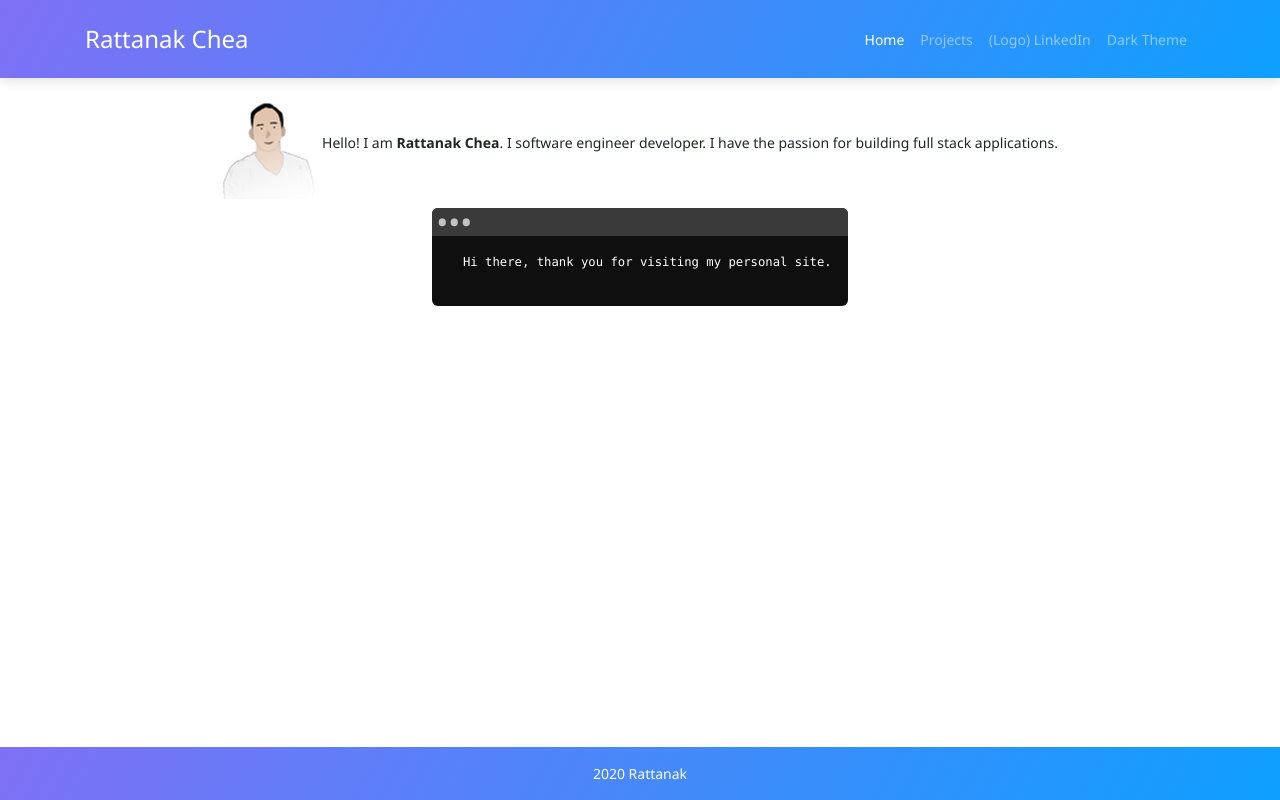
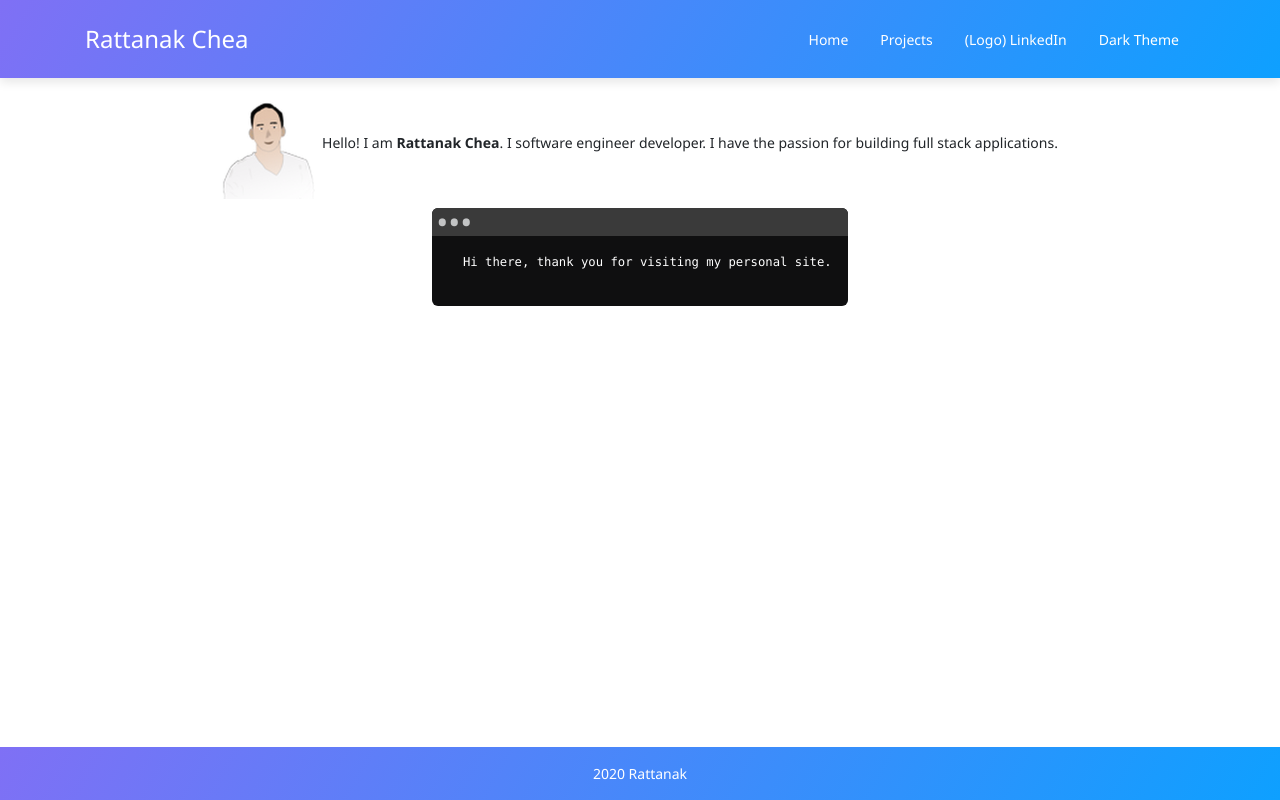
Before and after one commit to rattanakchea/rattanakchea.github.io, an Angular app: page / in a window 1280 px wide. Built offline with nearby package versions, Linux system fonts and the light colour scheme.

Commit message:
remove default bootstrap nav using more custom flex display

```diff
--- a/src/app/shared/navigation/navigation.component.html
+++ b/src/app/shared/navigation/navigation.component.html
@@ -1,18 +1,12 @@
 <nav
   class="navbar navbar-dark navbar-expand-lg fixed-top portfolio-navbar gradient py-3"
 >
-  <div class="container">
-    <a class="navbar-brand logo" routerLink="/">Rattanak Chea</a
-    ><button
-      data-toggle="collapse"
-      class="navbar-toggler"
-      data-target="#navbarNav"
-    >
-      <span class="sr-only">Toggle navigation</span
-      ><span class="navbar-toggler-icon"></span>
-    </button>
-    <div class="collapse navbar-collapse" id="navbarNav">
-      <ul class="nav navbar-nav ml-auto">
+  <div class="container d-flex flex-nowrap">
+    <div>
+      <a class="navbar-brand logo" routerLink="/">Rattanak Chea</a>
+    </div>
+    <div class="d-flex" id="navbarNav">
+      <ul class="nav ml-auto">
         <li class="nav-item" role="presentation">
           <a class="nav-link active" href="index.html">Home</a>
         </li>
--- a/src/app/shared/navigation/navigation.component.scss
+++ b/src/app/shared/navigation/navigation.component.scss
@@ -1,4 +1,11 @@
-:host {
-  width: 100%;
-  height: 100px;
+.portfolio-navbar.navbar {
+  box-shadow: 0 4px 10px rgba(0, 0, 0, 0.1);
 }
+
+.portfolio-navbar .logo {
+  font-size: 1.5rem;
+}
+
+nav li a {
+  color: white;
+}
--- a/src/styles.scss
+++ b/src/styles.scss
@@ -26,14 +26,6 @@ h6 {
   color: #fff;
 }
 
-.portfolio-navbar.navbar {
-  box-shadow: 0 4px 10px rgba(0, 0, 0, 0.1);
-}
-
-.portfolio-navbar .logo {
-  font-size: 1.5rem;
-}
-
 /* Responsive Styles */
 @media screen and (max-width: 767px) {
 }
```
